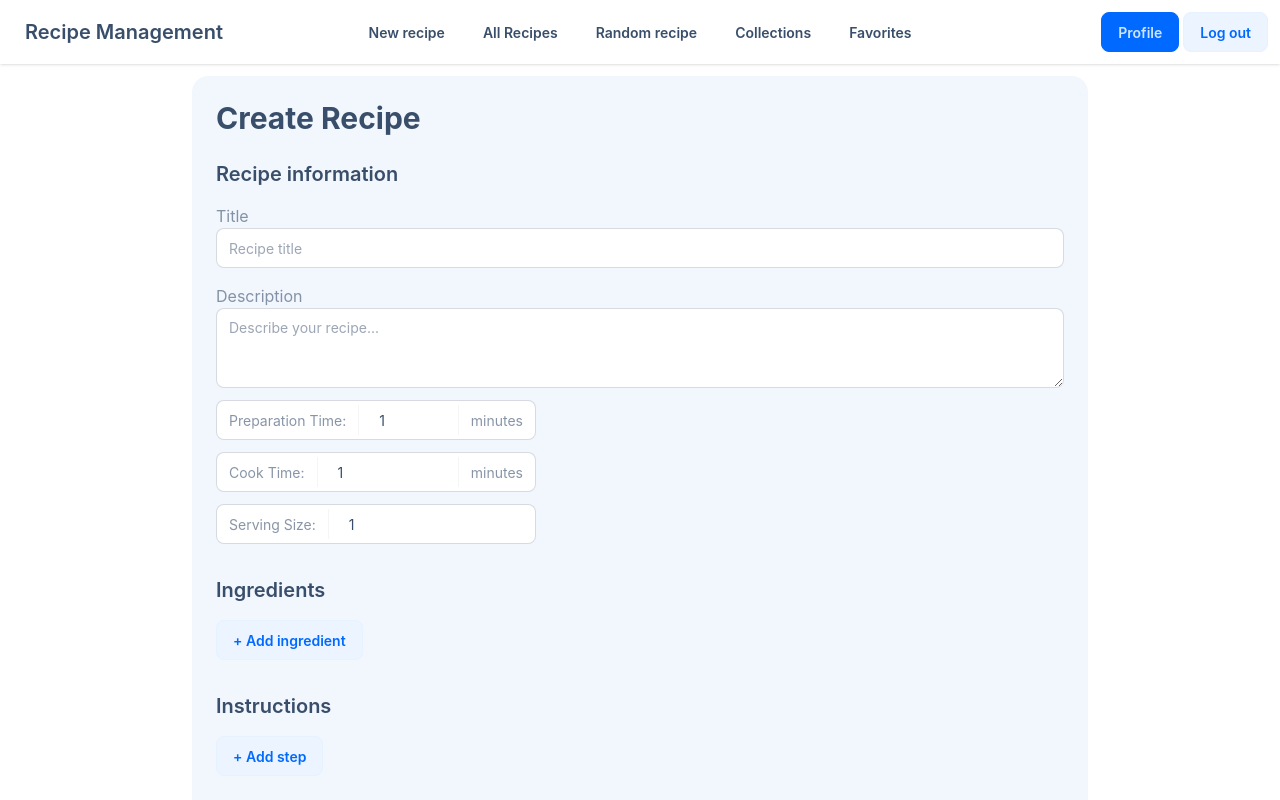
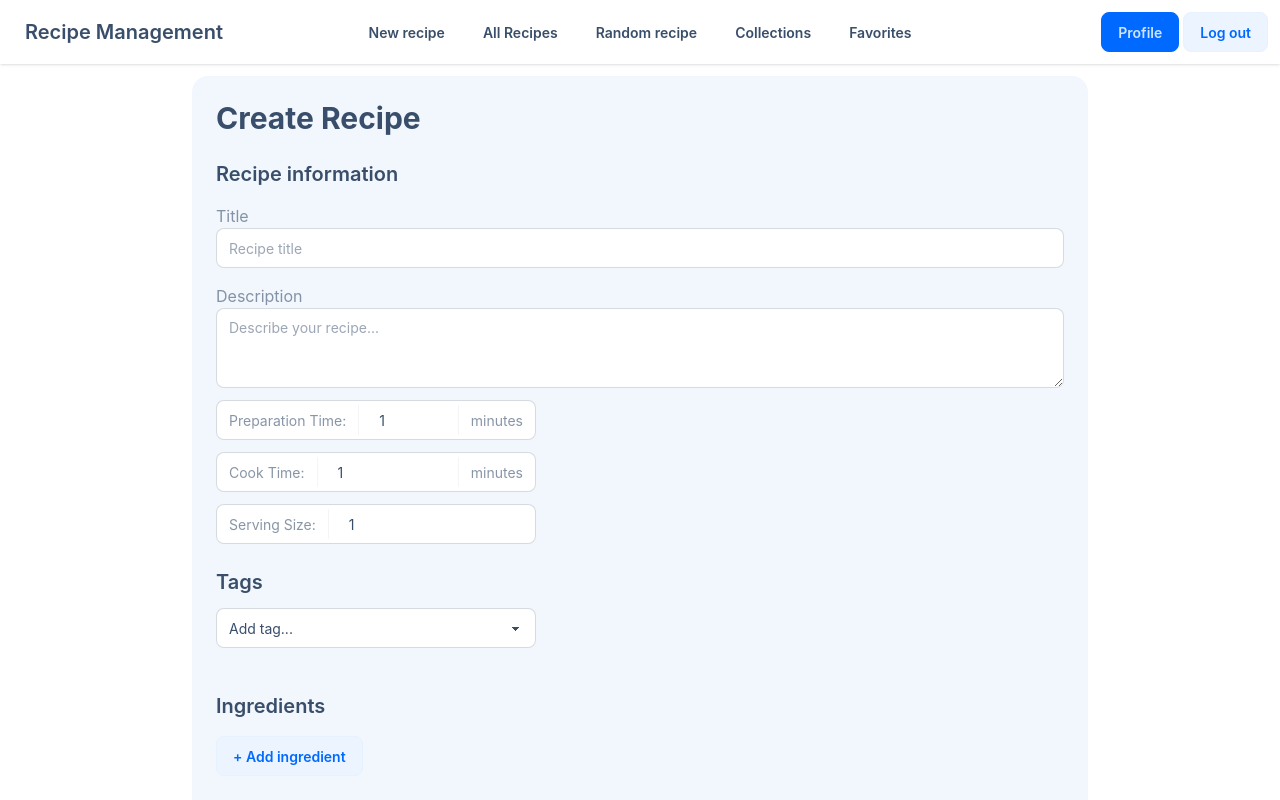
Before and after one commit to kristofNyikes/recipe-mangement, a Next.js app: page /main/editor in a window 1280 px wide. Shown: the top 800 px of the page. Built offline with nearby package versions, Linux system fonts and the light colour scheme.

Commit message:
feat: integrate tag field to Recipe type variables, implement tag selection and deletion in editor

```diff
--- a/app/(main)/main/editor/[slug]/page.tsx
+++ b/app/(main)/main/editor/[slug]/page.tsx
@@ -43,6 +43,7 @@ const EditRecipePage = async ({ params }: Props) => {
         text: step.text,
       }),
     ),
+    tags: data.tags,
   };
 
   return <RecipeEditor initialRecipe={recipe} slug={slug} />;
--- a/app/(main)/main/recipe/[slug]/page.tsx
+++ b/app/(main)/main/recipe/[slug]/page.tsx
@@ -48,6 +48,7 @@ const RecipePage = async ({ params }: Props) => {
       stepNumber: step.stepNumber,
       text: step.text,
     })),
+    tags: data.tags,
   };
 
   return (
--- /dev/null
+++ b/app/Components/Buttons/CloseButton.tsx
@@ -0,0 +1,14 @@
+import Image from "next/image";
+
+const CloseButton = () => {
+  return (
+    <Image
+      src={"/images/closeIcon.svg"}
+      alt="close icon"
+      height={20}
+      width={20}
+    />
+  );
+};
+
+export default CloseButton;
--- a/app/Components/Forms/RecipeEditor.tsx
+++ b/app/Components/Forms/RecipeEditor.tsx
@@ -2,8 +2,9 @@
 
 import React, { useState } from "react";
 import { useRouter } from "next/navigation";
+import CloseButton from "../Buttons/CloseButton";
 
-import { Recipe, Ingredient, Step, units } from "@/app/types";
+import { Recipe, Ingredient, Step, Tag, units, tags } from "@/app/types";
 
 interface RecipeEditorProps {
   initialRecipe?: Recipe;
@@ -20,6 +21,7 @@ const emptyRecipe: Recipe = {
   isFavorite: false,
   ingredients: [],
   steps: [],
+  tags: [],
 };
 
 const RecipeEditor = ({ initialRecipe, slug }: RecipeEditorProps) => {
@@ -30,6 +32,8 @@ const RecipeEditor = ({ initialRecipe, slug }: RecipeEditorProps) => {
   const [isSubmitting, setIsSubmitting] = useState(false);
 
   const isEditing = Boolean(initialRecipe);
+
+  const availableTags = tags.filter((tag) => !recipe.tags.includes(tag));
 
   const addIngredient = () => {
     setRecipe((current) => ({
@@ -126,6 +130,20 @@ const RecipeEditor = ({ initialRecipe, slug }: RecipeEditorProps) => {
     }
   };
 
+  const handleAddTag = (tag: Tag) => {
+    setRecipe((current) => ({
+      ...current,
+      tags: [...current.tags, tag],
+    }));
+  };
+
+  const handleDeleteTag = (tag: Tag) => {
+    setRecipe((current) => ({
+      ...current,
+      tags: current.tags.filter((currentTag) => currentTag !== tag),
+    }));
+  };
+
   const handleSubmit = async (e: React.SubmitEvent<HTMLFormElement>) => {
     e.preventDefault();
     const cleanedRecipe: Recipe = {
@@ -153,6 +171,7 @@ const RecipeEditor = ({ initialRecipe, slug }: RecipeEditorProps) => {
           stepNumber: step.stepNumber,
           text: step.text,
         })),
+      tags: recipe.tags,
     };
 
     setIsSubmitting(true);
@@ -296,6 +315,43 @@ const RecipeEditor = ({ initialRecipe, slug }: RecipeEditorProps) => {
               }
             />
           </label>
+        </div>
+      </section>
+
+      {/* Tags */}
+      <section className="mt-6">
+        <h2 className="text-xl font-semibold">Tags</h2>
+
+        {availableTags.length > 0 && (
+          <select
+            className="select mt-3"
+            value=""
+            disabled={isSubmitting}
+            onChange={(e) => handleAddTag(e.target.value as Tag)}
+          >
+            <option value="" disabled>
+              Add tag...
+            </option>
+
+            {availableTags.map((tag) => (
+              <option key={tag} value={tag}>
+                {tag.toLowerCase()}
+              </option>
+            ))}
+          </select>
+        )}
+
+        <div className="mt-3 flex flex-wrap gap-2">
+          {recipe.tags.map((tag) => (
+            <span
+              key={tag}
+              className="badge badge-success cursor-pointer p-3"
+              onClick={() => handleDeleteTag(tag)}
+            >
+              {tag.toLowerCase()}
+              <CloseButton />
+            </span>
+          ))}
         </div>
       </section>
 
--- /dev/null
+++ b/app/Components/InputFields/TagSelector.tsx
@@ -0,0 +1,7 @@
+import { tags } from "@/app/types";
+
+const TagSelector = () => {
+  return <div>TagSelector</div>;
+};
+
+export default TagSelector;
```
Also changed, not shown: public/images/closeIcon.svg (added).
